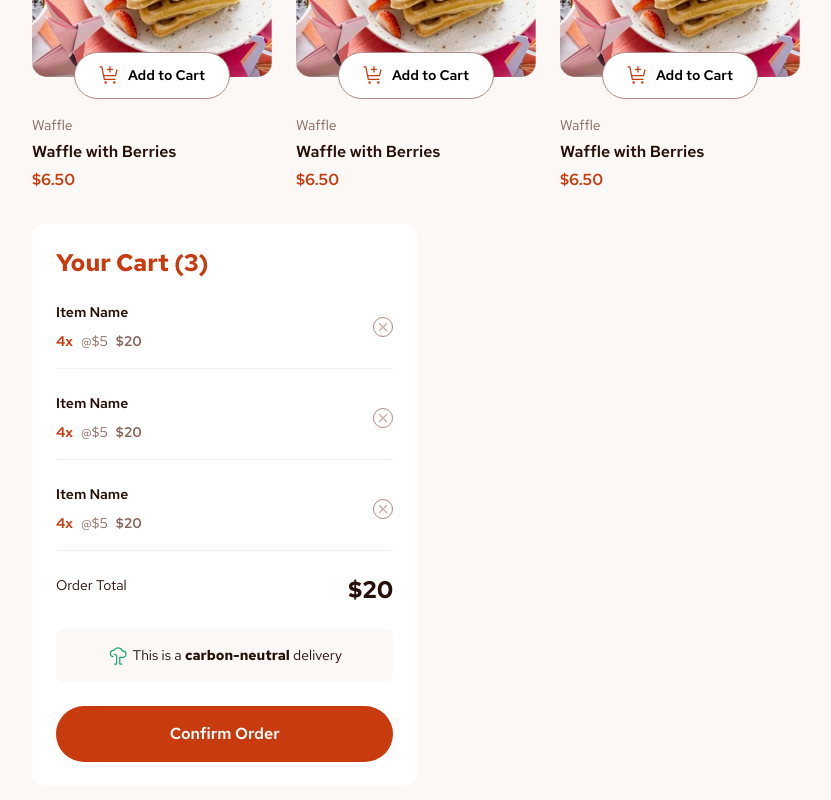
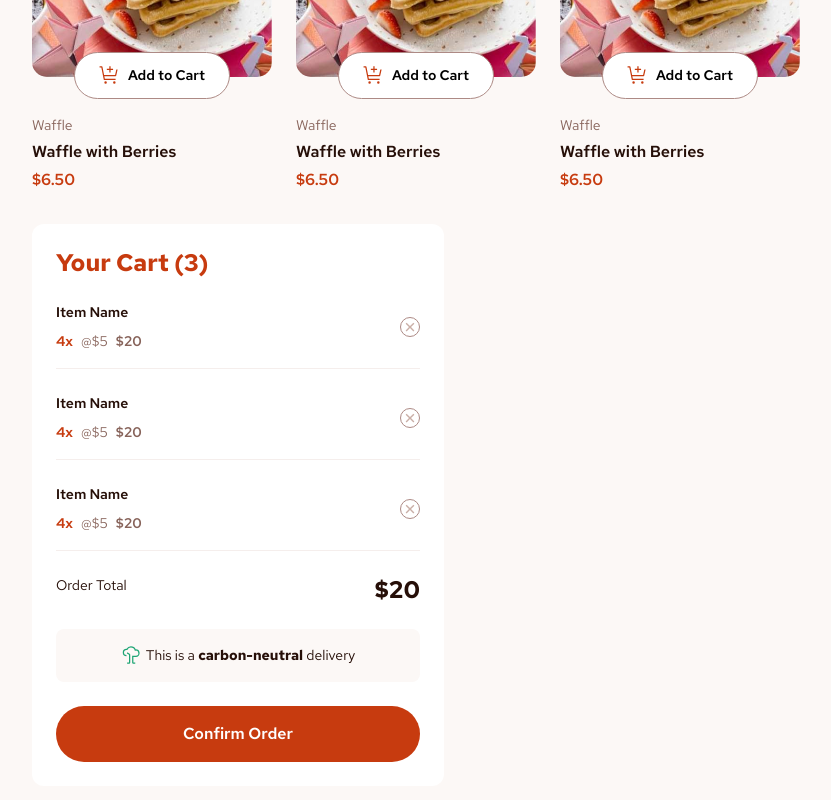
Before and after one commit to ben-demetrius/workspaces, a React (Vite) app: page / in a window 1280 px wide. Shown: the part 1138-1938 px from the top of the page, without its empty margins (80-911 px from the left). Built offline with nearby package versions, Linux system fonts and the light colour scheme.

Commit message:
snapshot.

```diff
--- a/src/assets/styles/order.scss
+++ b/src/assets/styles/order.scss
@@ -4,6 +4,7 @@
   @include flex($direction: column, $gap: $space-300);
 
   height: fit-content;
+  min-width: 364px;
   padding: $space-300;
 
   background-color: $white;
@@ -82,9 +83,9 @@
 
   .cart-carbon {
     @include flex($gap: $space-50);
-    align-items: center;
+    justify-content: center;
 
-    padding: $space-200 calc($space-500 + 11.5px);
+    padding: $space-200 0;
 
     background-color: $rose-50;
     border-radius: $space-100;
```
